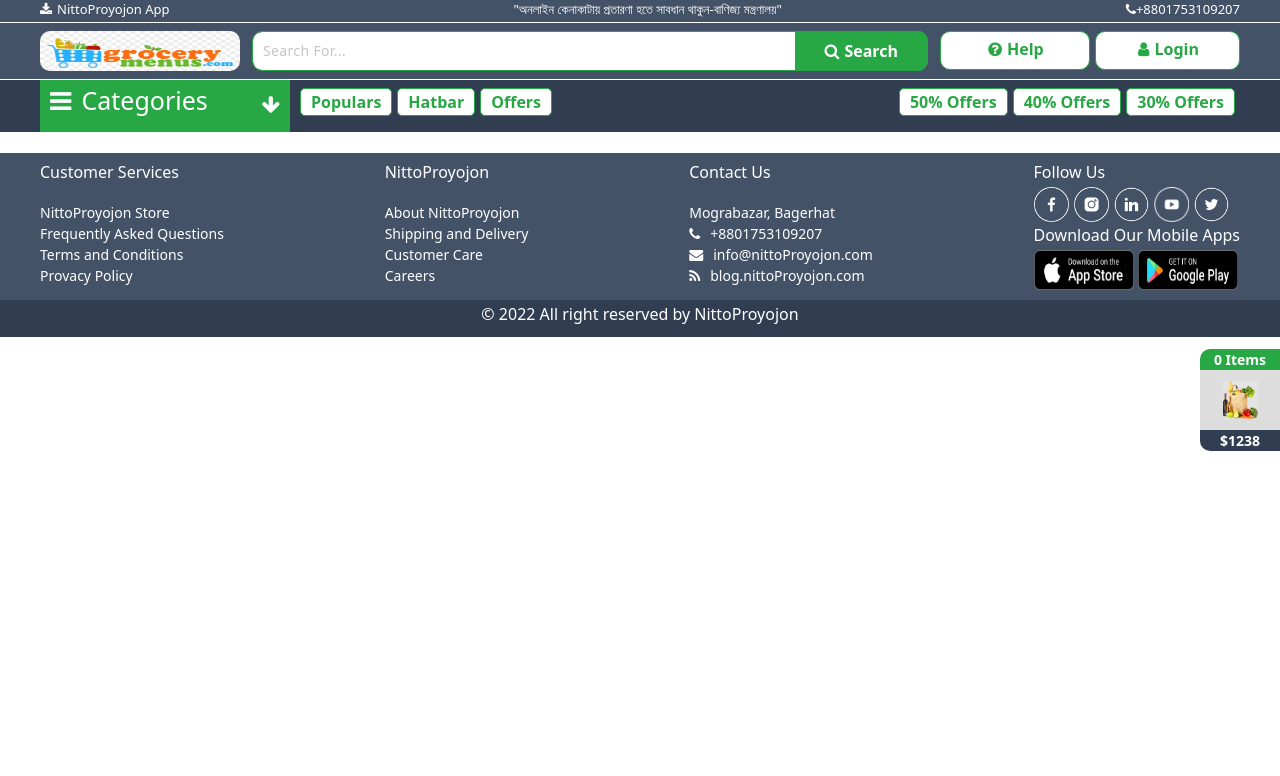
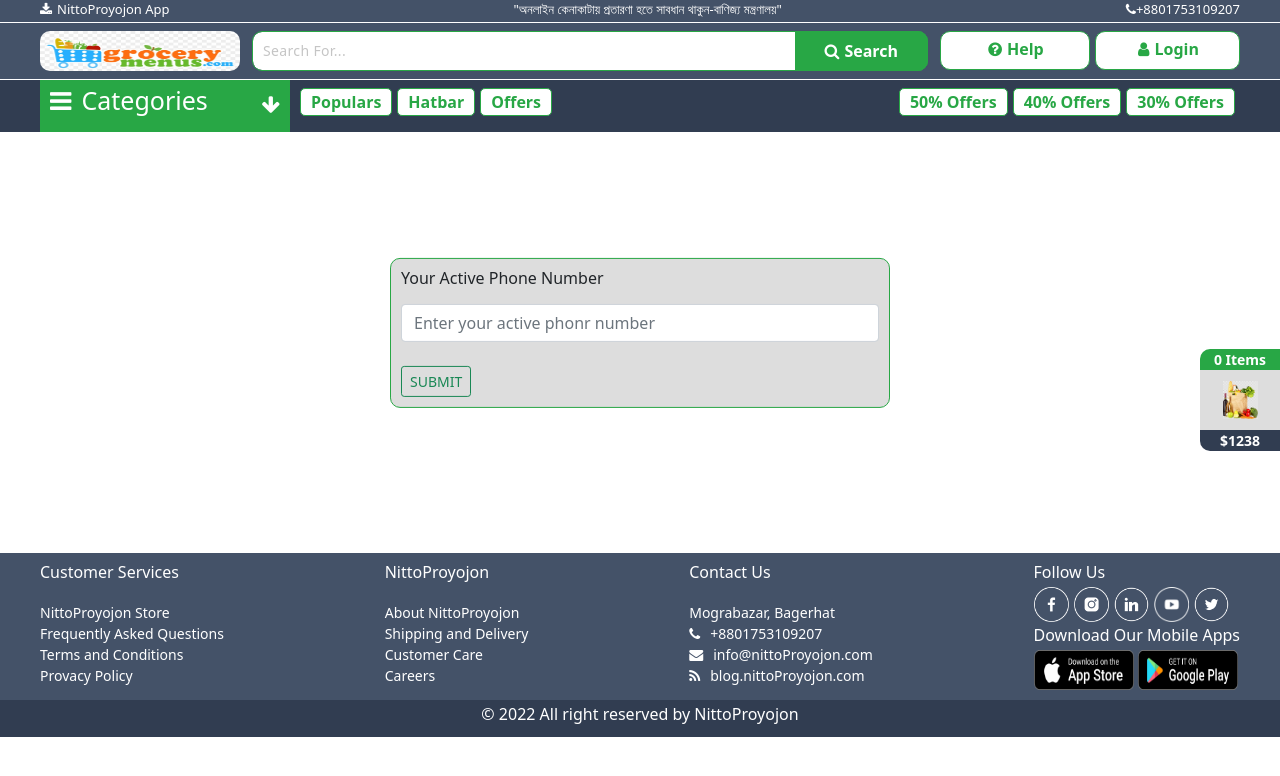
Before and after one commit to nurislammridha/nittoProyojonWeb, a React (Create React App) app: page /phone-number in a window 1280 px wide. Shown: the top 776 px of the page. Built offline with nearby package versions, Linux system fonts and the light colour scheme.

Commit message:
create show instruction and modify page

```diff
--- a/src/App.js
+++ b/src/App.js
@@ -6,6 +6,8 @@ import Header from "./modules/header/Header";
 import AllProducts from "./modules/allProducts/AllProducts";
 import HomeProductsContainer from "./modules/homeProducts/views/HomeProductsContainer";
 import { Routes, Route, Link } from "react-router-dom";
+import PhoneNumberContainer from "./modules/auth/views/PhoneNumberContainer";
+import PasswordContainer from "./modules/auth/views/PasswordContainer";
 function App() {
   let option = {
     responsive: {
@@ -31,6 +33,8 @@ function App() {
       <Routes>
         <Route path="/" element={<HomeProductsContainer />} />
         <Route path="all-products/:id" element={<AllProducts />} />
+        <Route path="phone-number" element={<PhoneNumberContainer />} />
+        <Route path="password" element={<PasswordContainer />} />
       </Routes>
       <Footer />
       <Cart />
--- a/src/asset/css/main.css
+++ b/src/asset/css/main.css
@@ -622,3 +622,20 @@
 .border_top_all p {
   border-top: 2px solid #28a745;
 }
+/* authenticatio   */
+.middle_vrhr {
+  min-height: 400px;
+  width: 100%;
+  position: relative;
+}
+.vrhr_card {
+  position: absolute;
+  top: 50%;
+  left: 50%;
+  transform: translate(-50%, -50%);
+  width: 500px;
+  background-color: #ddd;
+  border: 1px solid #28a745;
+  border-radius: 10px;
+  padding: 10px;
+}
--- /dev/null
+++ b/src/modules/auth/components/Password.js
@@ -0,0 +1,12 @@
+import React from "react";
+
+const Password = () => {
+  return (
+    <div>
+      Password Password Password Password Password Password Password Password
+      Password Password Password Password Password Password
+    </div>
+  );
+};
+
+export default Password;
--- /dev/null
+++ b/src/modules/auth/components/PhoneNumber.js
@@ -0,0 +1,26 @@
+import React from "react";
+
+const PhoneNumber = () => {
+  return (
+    <>
+      <div className="middle_vrhr">
+        <div className="vrhr_card">
+          <div>
+            <h6>Your Active Phone Number</h6>
+            <input
+              className="form-control mt-3"
+              placeholder="Enter your active phonr number"
+            />
+          </div>
+          <div className="mt-4 clearfix">
+            <a className="float-right btn btn-outline-success btn-sm ">
+              SUBMIT
+            </a>
+          </div>
+        </div>
+      </div>
+    </>
+  );
+};
+
+export default PhoneNumber;
--- /dev/null
+++ b/src/modules/auth/views/PasswordContainer.js
@@ -0,0 +1,12 @@
+import React from "react";
+import Password from "../components/Password";
+
+const PasswordContainer = () => {
+  return (
+    <>
+      <Password />
+    </>
+  );
+};
+
+export default PasswordContainer;
--- /dev/null
+++ b/src/modules/auth/views/PhoneNumberContainer.js
@@ -0,0 +1,12 @@
+import React from "react";
+import PhoneNumber from "../components/PhoneNumber";
+
+const PhoneNumberContainer = () => {
+  return (
+    <>
+      <PhoneNumber />
+    </>
+  );
+};
+
+export default PhoneNumberContainer;
```
